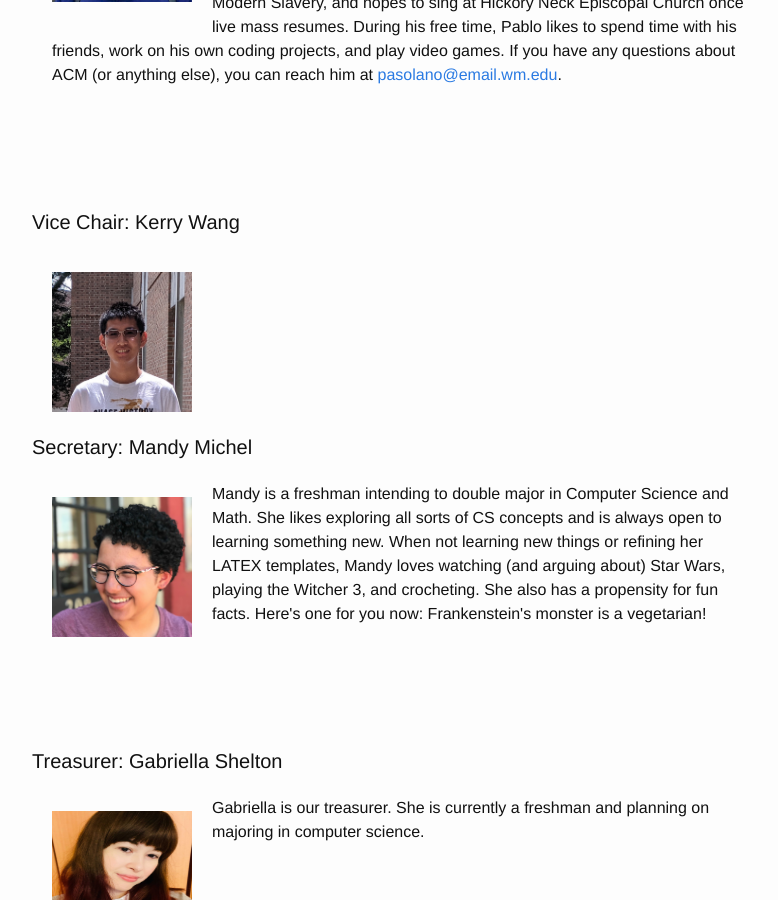
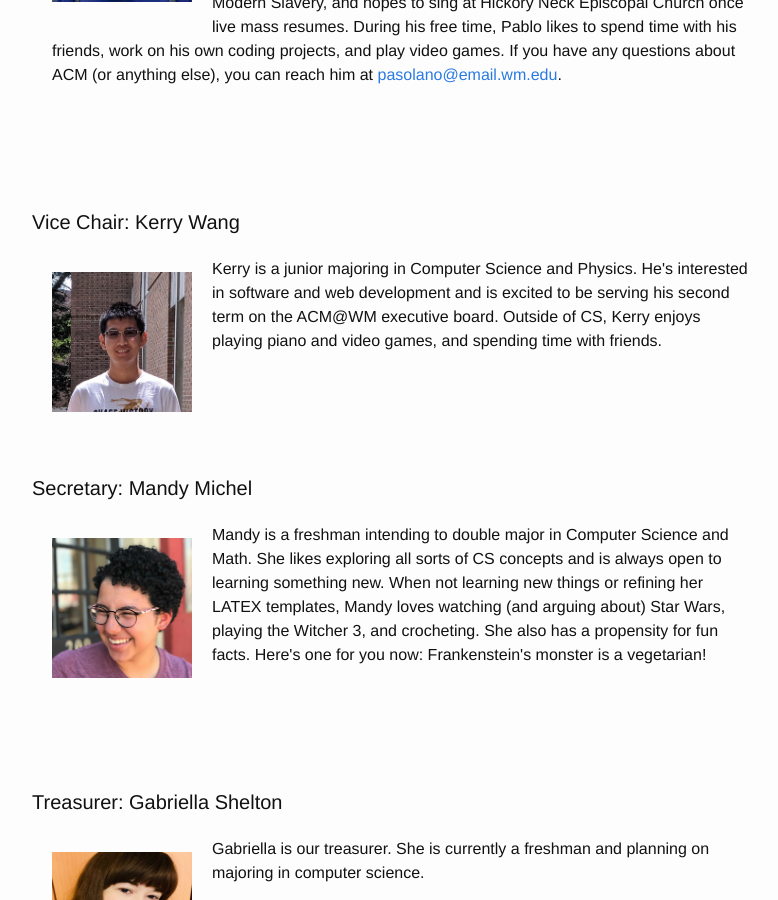
Before and after one commit to ACMWM/acmwm.github.io, a Jekyll site: the page built from _pages/officers.md, in a window 1280 px wide and 900 px high, scrolled down 459 px. Shown: the whole window, without its empty margins (238-1016 px from the left). Built offline with Jekyll 4.4.1, drawn with Linux system fonts in a browser that asks for light colours.

Commit message:
updated Kerry's bio

```diff
--- a/_config.yml
+++ b/_config.yml
@@ -38,6 +38,7 @@ officers:
     name: Kerry Wang
     pic: kerry.jpg
     bio: >
+              Kerry is a junior majoring in Computer Science and Physics. He's interested in software and web development and is excited to be serving his second term on the ACM@WM executive board. Outside of CS, Kerry enjoys playing piano and video games, and spending time with friends.
 
 
   - job: Secretary
```
